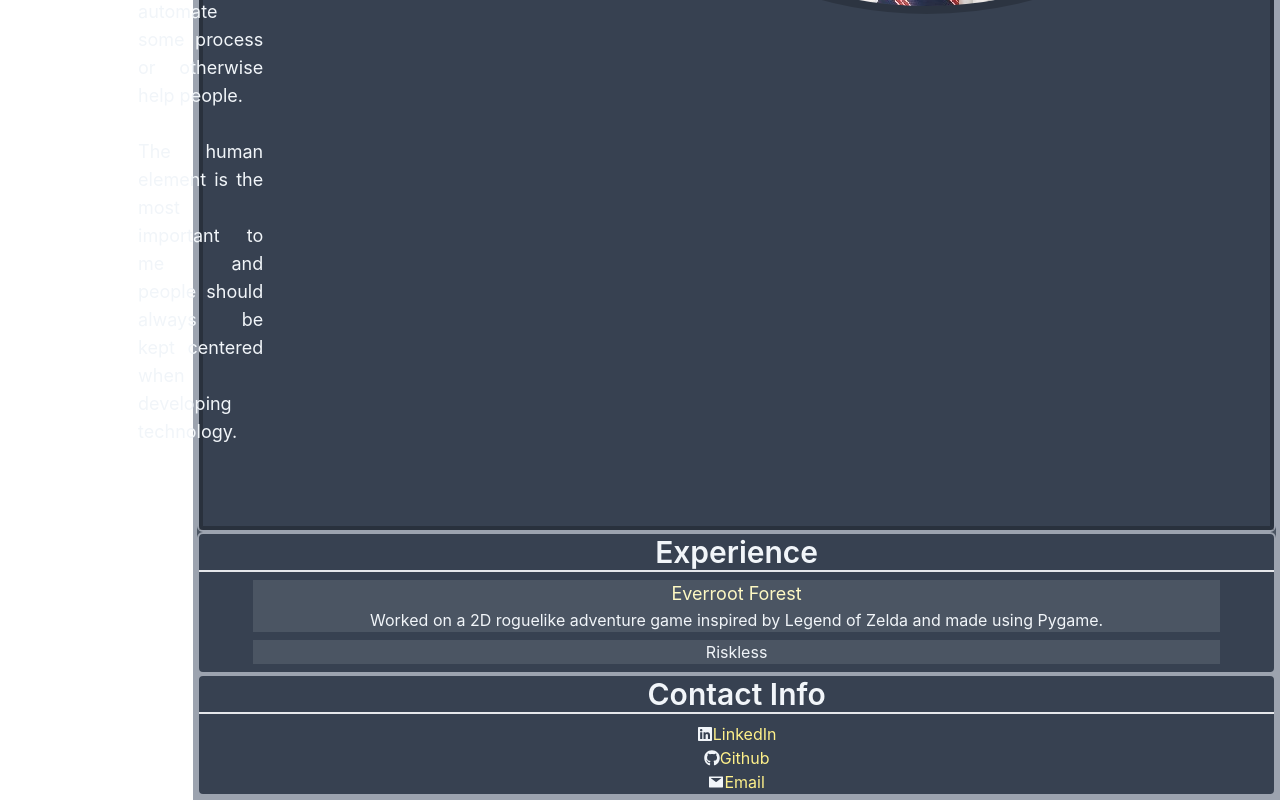
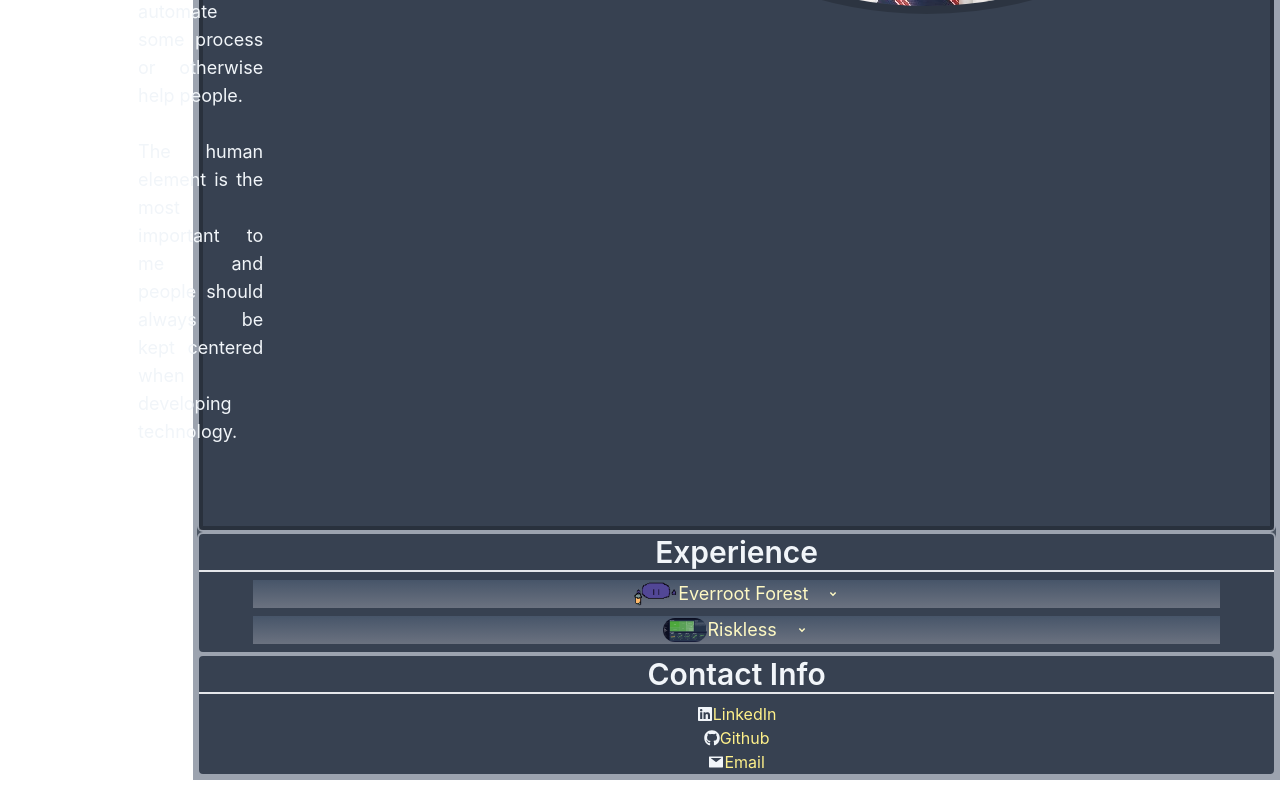
Before and after one commit to BonelessDonut/BonelessDonut.github.io, a React (Create React App) app: page / in a window 1280 px wide. Shown: the part 1405-2205 px from the top of the page. Built offline with nearby package versions, Linux system fonts and the light colour scheme.

Commit message:
Finally fixed the accordian components in the experience section to properly display content with no errors

```diff
--- a/package.json
+++ b/package.json
@@ -24,7 +24,7 @@
   },
   "scripts": {
     "predeploy": "npm run build",
-    "deploy": "gh-pages -b main -d build",
+    "deploy": "gh-pages -d build",
     "start": "react-scripts start",
     "build": "react-scripts build",
     "test": "react-scripts test",
--- a/src/App.tsx
+++ b/src/App.tsx
@@ -4,8 +4,6 @@ import './App.css';
 import Homepage from './Pages/Homepage';
 import MainLayout from './Pages/MainLayout';
 import ProjectPage from './Pages/ProjectPage';
-import IconComponent from './Components/IconComponent';
-import {FaLinkedin} from "react-icons/fa";
 
 function App() {
   const router = createBrowserRouter(createRoutesFromElements(
--- a/src/Components/Accordian.tsx
+++ b/src/Components/Accordian.tsx
@@ -1,9 +1,44 @@
-import React from 'react'
+import React, { useState } from 'react';
+import {RiArrowDropDownLine} from 'react-icons/ri';
 
-const Accordian = () => {
-  return (
-    <div>Accordian</div>
-  )
+interface Props {
+  inner: React.ReactNode;
+  outer: React.ReactNode;
 }
 
+const Accordian: React.FC<Props> = ( {outer, inner} ): React.ReactElement => {
+  const [isOpen, setIsOpen] = useState(false);
+  return (
+   <div className="w-full">
+     <input
+       id="expandCollapse"
+       checked={isOpen}
+       type="checkbox"
+       className="peer sr-only"
+     />
+     <label
+       htmlFor="expandCollapse"
+       className={
+         "w-full flex justify-center hover:to-slate-700 items-center text-lg text-yellow-100 bg-gradient-to-t from-gray-500 to-slate-600 transition-colors duration-1000 ease-in-out"
+        }
+       onClick={() => setIsOpen(!isOpen)}
+     >
+       {outer}
+       <RiArrowDropDownLine
+         height={40}
+         width={40}
+         className={`ml-4 ${ isOpen ? "rotate-180" : ""}`}
+       />
+     </label>
+     <div
+       className={
+          "overflow-hidden h-0 text-orange-200 bg-slate-700 peer-checked:h-[10vh] peer-checked:overflow-scroll transition-[height] duration-1000 ease-in-out "
+       }
+     >
+       {inner}
+     </div>
+   </div>
+ );
+};
+
 export default Accordian;
--- /dev/null
+++ b/src/Components/ContactInfo.tsx
@@ -0,0 +1,44 @@
+import React from 'react'
+import IconComponent from './IconComponent';
+import {FaGithub, FaLinkedin} from 'react-icons/fa';
+import {AiFillMail} from 'react-icons/ai';
+
+const ContactInfo = () => {
+  return (
+    <div>
+        <ul>
+            <li className="flex flex-row justify-center items-center">
+              <IconComponent icon={FaLinkedin}/>
+              <a
+              className="links"
+              href="https://www.linkedin.com/in/eddie-suber-369370296/"
+              target='_blank'
+              rel="noreferrer">
+                LinkedIn
+              </a>
+            </li>
+            <li className="flex flex-row justify-center items-center">
+              <IconComponent icon={FaGithub}/>
+              <a
+              className="links"
+              href="https://github.com/BonelessDonut"
+              target="_blank"
+              rel="noreferrer"
+              >
+                Github
+              </a>
+            </li>
+            <li className="flex flex-row justify-center items-center">
+              <IconComponent icon={AiFillMail}/>
+              <a
+              className="links"
+              href="mailto:eddiesuber7@gmail.com?subject=Interest from your Portfolio Website">
+                Email
+              </a>
+            </li>
+          </ul>
+    </div>
+  )
+}
+
+export default ContactInfo;
--- /dev/null
+++ b/src/Components/EverrootForestPreview.tsx
@@ -0,0 +1,31 @@
+import React from 'react'
+import Accordian from './Accordian';
+import protag from '../images/EFProtag.png';
+
+const EverrootForestPreview = () => {
+  return (
+    <div>
+        <Accordian
+        outer={
+            <h3 className="flex flex-row items-center justify-center">
+                <img
+                id="title-screen-pic"
+                src= {protag}
+                alt="Everroot Forest Title Screen"
+                className="h-6 rounded-2xl"
+                >
+                </img>
+                  Everroot Forest
+                </h3>
+        }
+        inner={
+            <p>
+                Worked on a 2D roguelike adventure game inspired by Legend of Zelda and made using Pygame.
+            </p>
+        }
+        />
+    </div>
+  )
+}
+
+export default EverrootForestPreview;
--- /dev/null
+++ b/src/Components/RisklessPreview.tsx
@@ -0,0 +1,30 @@
+import React from 'react'
+import Accordian from './Accordian';
+import landingPage from '../images/risklessLandingPage.png';
+
+const RisklessPreview = () => {
+  return (
+    <div>
+        <Accordian
+        outer={
+            <h3 className="flex flex-row items-center justify-center">
+                <img
+                id="landing-page-pic"
+                src={landingPage}
+                alt="Riskless Landing Page"
+                className='h-6 rounded-2xl'
+                ></img>
+                Riskless
+            </h3>
+        }
+        inner={
+            <p>
+
+            </p>
+        }
+        />
+    </div>
+  )
+}
+
+export default RisklessPreview;
--- a/src/Pages/Homepage.tsx
+++ b/src/Pages/Homepage.tsx
@@ -1,9 +1,9 @@
 import React from 'react'
 import "../index.css";
 import bioPic from '../images/eddieSuberLinkedinBioPic.jpeg';
-import IconComponent from '../Components/IconComponent';
-import {FaLinkedin, FaGithub} from 'react-icons/fa';
-import {AiFillMail} from "react-icons/ai";
+import ContactInfo from '../Components/ContactInfo';
+import RisklessPreview from '../Components/RisklessPreview';
+import EverrootForestPreview from '../Components/EverrootForestPreview';
 
 const Homepage = () => {
 
@@ -48,48 +48,17 @@ const Homepage = () => {
           <div id="projects-section-body">
             <ul className="flex flex-col gap-2 items-center pb-2">
               <li className='projects-item'>
-                <h3 className="text-lg text-yellow-100">Everroot Forest</h3>
-                <p>
-                  Worked on a 2D roguelike adventure game inspired by Legend of Zelda and made using Pygame.
-                </p>
+                <EverrootForestPreview/>
               </li>
-              <li className='projects-item'>Riskless</li>
+              <li className='projects-item'>
+                <RisklessPreview/>
+              </li>
             </ul>
           </div>
         </section>
         <div id="contact" className="bg-gray-700 rounded-md border-gray-400 border-2">
           <h2 className="text-3xl font-semibold border-b-2 border-double mb-2">Contact Info</h2>
-          <ul>
-            <li className="flex flex-row justify-center items-center">
-              <IconComponent icon={FaLinkedin}/>
-              <a
-              className="links"
-              href="https://www.linkedin.com/in/eddie-suber-369370296/"
-              target='_blank'
-              rel="noreferrer">
-                LinkedIn
-              </a>
-            </li>
-            <li className="flex flex-row justify-center items-center">
-              <IconComponent icon={FaGithub}/>
-              <a
-              className="links"
-              href="https://github.com/BonelessDonut"
-              target="_blank"
-              rel="noreferrer"
-              >
-                Github
-              </a>
-            </li>
-            <li className="flex flex-row justify-center items-center">
-              <IconComponent icon={AiFillMail}/>
-              <a
-              className="links"
-              href="mailto:eddiesuber7@gmail.com?subject=Interest from your Portfolio Website">
-                Email
-              </a>
-            </li>
-          </ul>
+          <ContactInfo/>
 
         </div>
       </div>
```
Also changed, not shown: src/images/EFProtag.png (added), src/images/risklessLandingPage.png (added).
